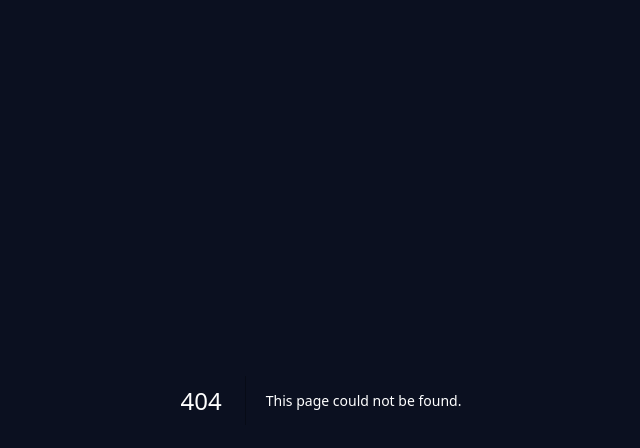
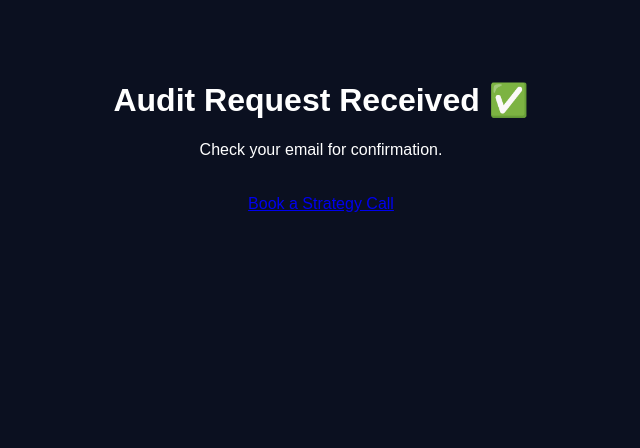
Before and after one commit to realedigitalventures-agency/reale-digital-revenue, a Next.js app: page /audit-submitted in a window 1280 px wide. Before the commit this address had no page. Shown: the top 448 px of the page, without its empty margins (319-959 px from the left). Built offline with nearby package versions, Linux system fonts and the light colour scheme.

Commit message:
Add files via upload

```diff
--- /dev/null
+++ b/app/audit-submitted/page.tsx
@@ -0,0 +1,12 @@
+
+export default function Submitted() {
+  return (
+    <main style={{ padding: 60, textAlign: "center" }}>
+      <h1>Audit Request Received ✅</h1>
+      <p>Check your email for confirmation.</p>
+      <a href="/book" style={{ marginTop: 20, display: "inline-block" }}>
+        Book a Strategy Call
+      </a>
+    </main>
+  );
+}
```
